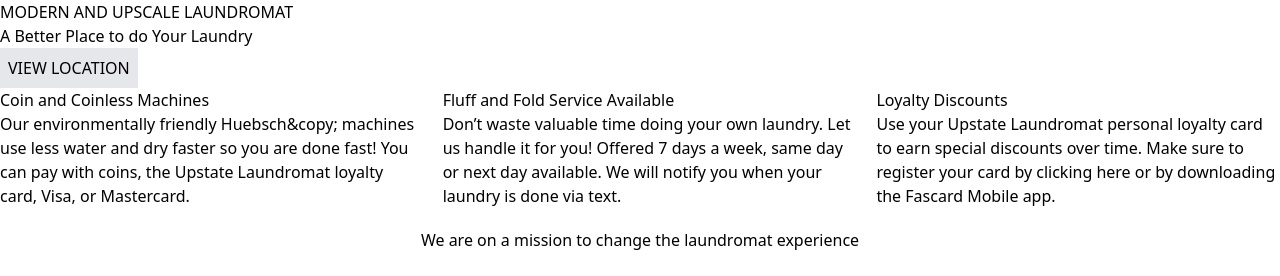
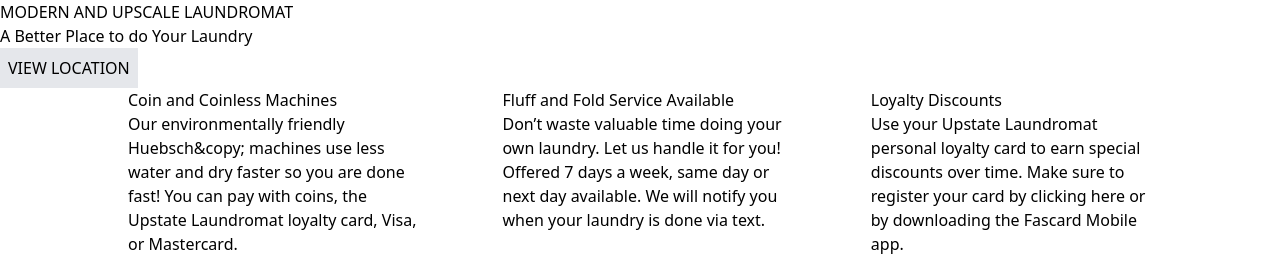
Before and after one commit to rusty-reebs/laundry-page, a React (Create React App) app: page / in a window 1280 px wide. Shown: the top 276 px of the page. Built offline with nearby package versions, Linux system fonts and the light colour scheme.

Commit message:
styling for Services

```diff
--- a/src/App.js
+++ b/src/App.js
@@ -12,7 +12,7 @@
 
 const App = () => {
   return (
-    <div>
+    <div className="w-screen">
       <Home />
       <Nav />
       <Services content={content.services} />
--- a/src/components/Services.js
+++ b/src/components/Services.js
@@ -4,7 +4,7 @@
 
 const Services = ({ content }) => {
   return (
-    <div className="flex flex-col gap-y-5 lg:flex-row lg:gap-x-5">
+    <div className="flex flex-col gap-y-5 max-w-full lg:flex-row lg:gap-x-20 lg:mx-32">
       {content.map((service) => (
         <div key={service.title} className="flex flex-col">
           <h3>{service.title}</h3>
```
